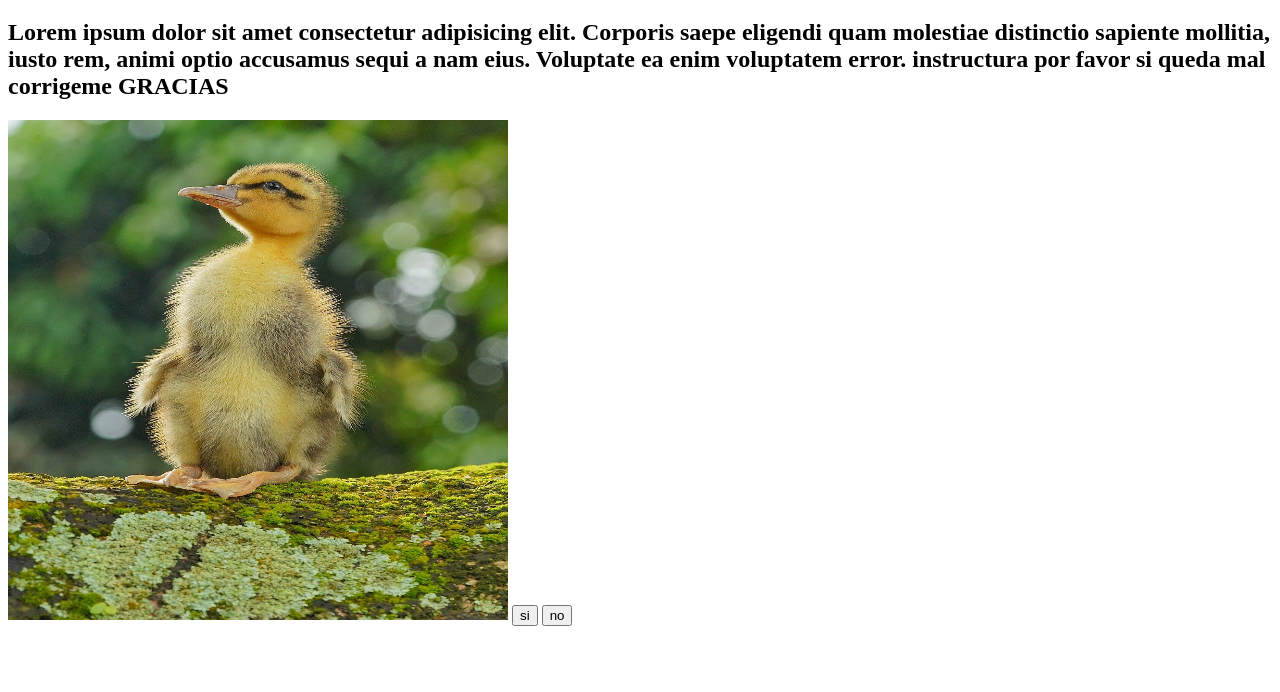
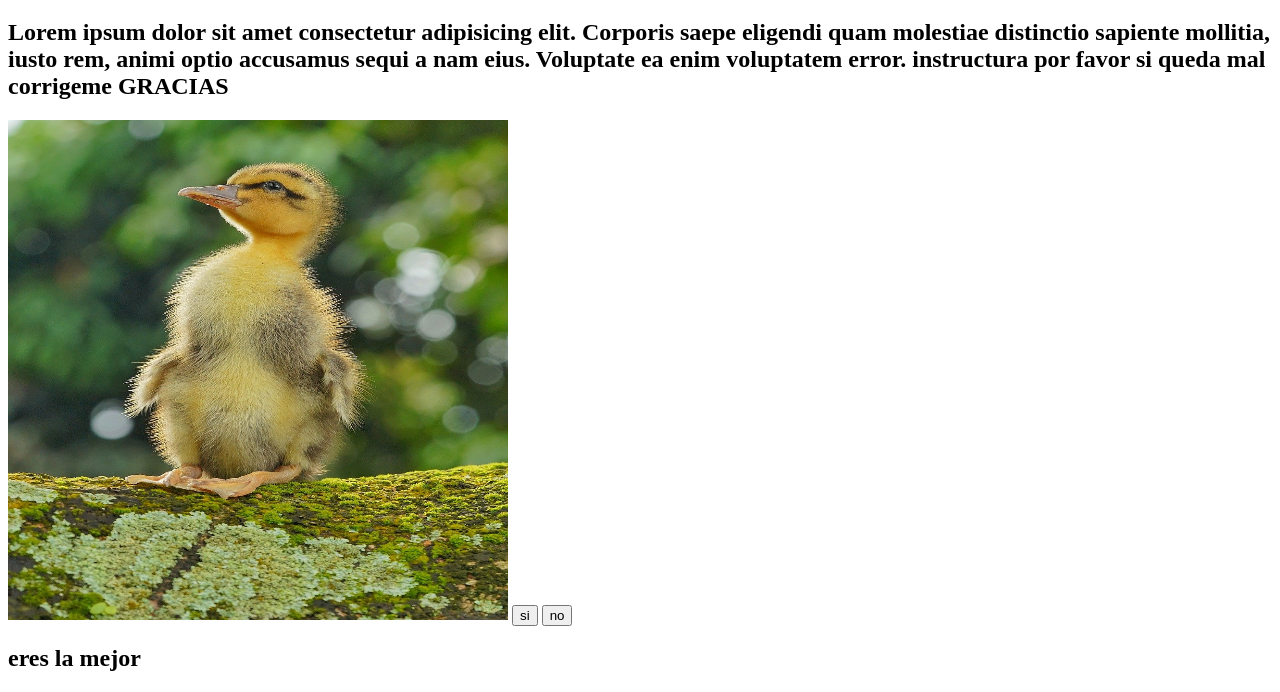
Before and after one commit to jak0212/Actividad2, a plain HTML site: page index.html in a window 1280 px wide. Shown: the part 210-902 px from the top of the page. Before the commit the page ends 844 px from the top, so only its background shows below. Drawn offline with Linux system fonts and the light colour scheme.

Commit message:
cambio  nuevo

```diff
--- a/index.html
+++ b/index.html
@@ -12,11 +12,11 @@
 <h3>no me haga preguntas xD</h3>
 <h1> te quiero</h1>
 <h2>Lorem ipsum dolor sit amet consectetur adipisicing elit. Corporis saepe eligendi quam molestiae distinctio sapiente mollitia, iusto rem, animi optio accusamus sequi a nam eius. Voluptate ea enim voluptatem error.
-instructura por favor si queda mal corrigeme GRACIAS
-</h2>
+instructura por favor si queda mal corrigeme GRACIAS</h2>
 <img src="duck-g30096a4d8_1280.jpg" width="500" height="500">
 <button >  si </button>
 <button> no </button>
+<h2> eres la mejor </h2>
 
 </body>
 </html>
```
